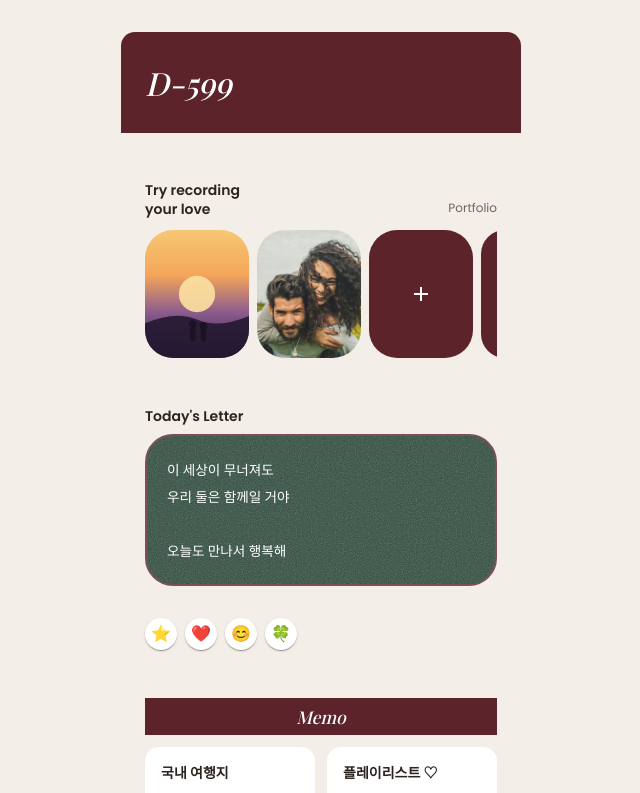
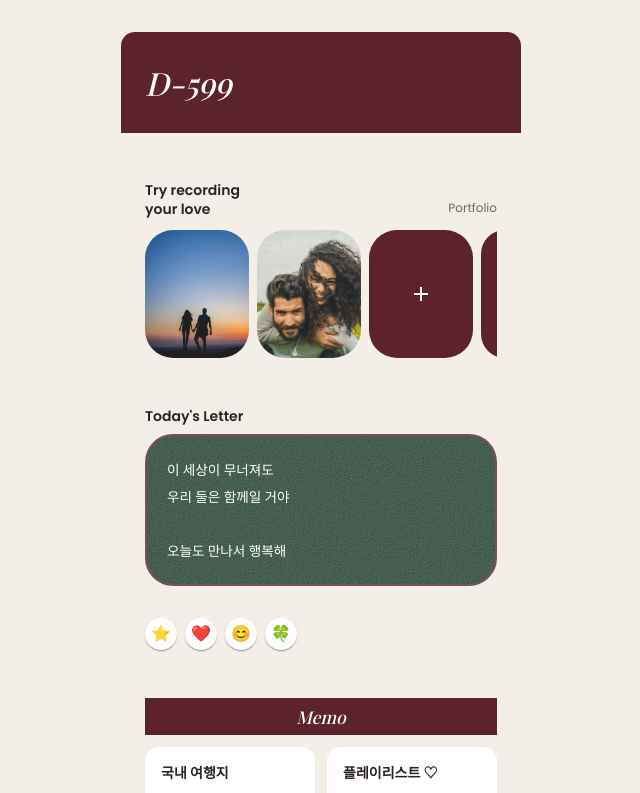
Before and after one commit to panjuru93-sudo/couple-diary, a React (Vite) app: page / in a window 1280 px wide. Shown: the top 793 px of the page, without its empty margins (319-959 px from the left). Built offline with nearby package versions, Linux system fonts and the light colour scheme; a web font is replaced by a local one.

Commit message:
feat: 노을 실루엣 실제 사진으로 SVG 일러스트 대체

```diff
--- a/src/components/diary/photo-memory-strip.jsx
+++ b/src/components/diary/photo-memory-strip.jsx
@@ -3,43 +3,7 @@ import Typography from '@mui/material/Typography';
 import IconButton from '@mui/material/IconButton';
 import AddIcon from '@mui/icons-material/Add';
 import coupleMeadowPhoto from '../../assets/photos/couple-meadow.jpg';
-
-/**
- * SunsetWalkPhoto 컴포넌트
- *
- * Props: 없음
- *
- * Example usage:
- * <SunsetWalkPhoto />
- */
-function SunsetWalkPhoto() {
-  return (
-    <Box
-      component="svg"
-      viewBox="0 0 200 240"
-      preserveAspectRatio="xMidYMid slice"
-      sx={{ width: '100%', height: '100%' }}
-    >
-      <defs>
-        <linearGradient id="sunsetSky" x1="0" y1="0" x2="0" y2="1">
-          <stop offset="0%" stopColor="#F7C873" />
-          <stop offset="35%" stopColor="#F4A65A" />
-          <stop offset="65%" stopColor="#8A5A8E" />
-          <stop offset="100%" stopColor="#2B2340" />
-        </linearGradient>
-      </defs>
-      <rect width="200" height="240" fill="url(#sunsetSky)" />
-      <circle cx="100" cy="120" r="34" fill="#FDE2A0" opacity="0.9" />
-      <path d="M0 176 Q60 150 100 168 T200 160 V240 H0 Z" fill="#241830" opacity="0.9" />
-      <g fill="#1B1224">
-        <circle cx="92" cy="176" r="7" />
-        <rect x="87" y="182" width="10" height="26" rx="4" />
-        <circle cx="112" cy="180" r="7" />
-        <rect x="107" y="186" width="10" height="24" rx="4" />
-      </g>
-    </Box>
-  );
-}
+import coupleSunsetPhoto from '../../assets/photos/couple-sunset.jpg';
 
 /**
  * CoupleRealPhoto 컴포넌트
@@ -63,7 +27,10 @@ function CoupleRealPhoto({ src, alt }) {
 }
 
 const photoItems = [
-  { key: 'sunset-walk', render: () => <SunsetWalkPhoto /> },
+  {
+    key: 'couple-sunset',
+    render: () => <CoupleRealPhoto src={coupleSunsetPhoto} alt="노을 지는 언덕에서 손잡고 걷는 커플 사진" />,
+  },
   {
     key: 'couple-meadow',
     render: () => <CoupleRealPhoto src={coupleMeadowPhoto} alt="들판에서 웃고 있는 커플 사진" />,
```
Also changed, not shown: src/assets/photos/couple-sunset.jpg (added).
